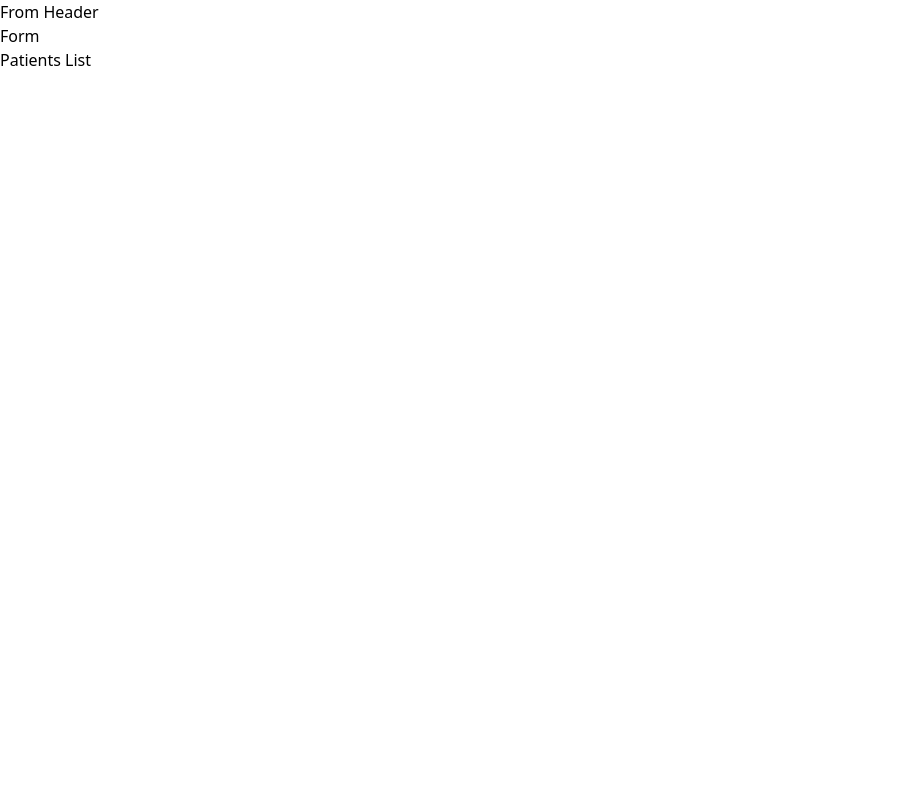
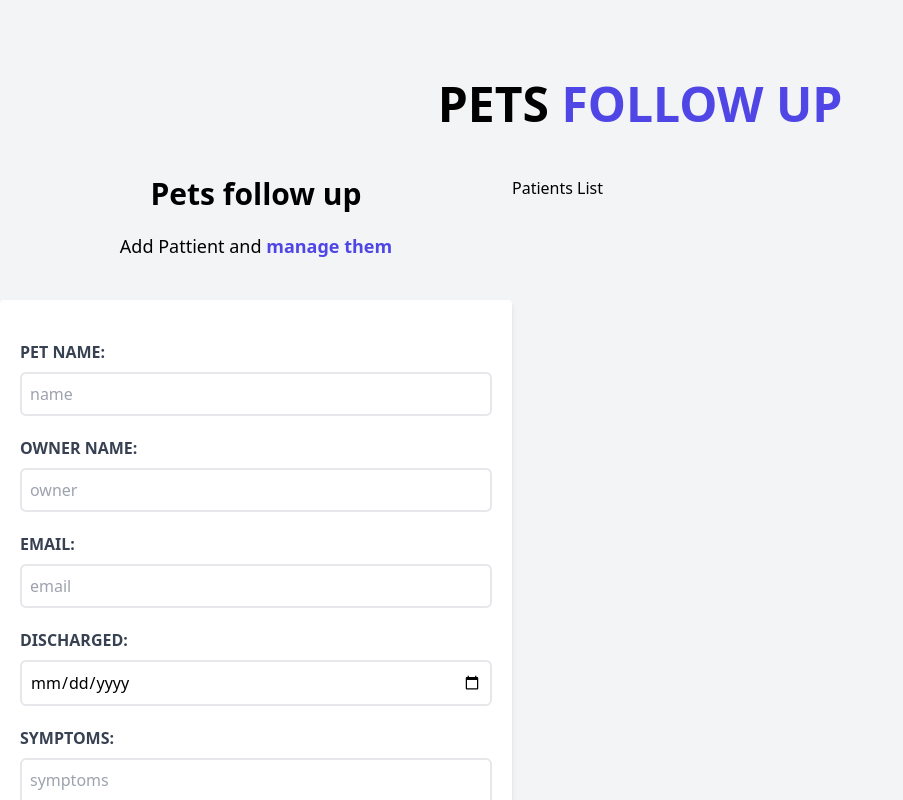
Before and after one commit to NancyMile/apptoint-react1, a React (Vite) app: page / in a window 1280 px wide. Shown: the top 800 px of the page, without its empty margins (0-903 px from the left). Built offline with nearby package versions, Linux system fonts and the light colour scheme.

Commit message:
components form, header, patient list created

```diff
--- a/index.html
+++ b/index.html
@@ -6,7 +6,7 @@
     <meta name="viewport" content="width=device-width, initial-scale=1.0" />
     <title>Appointments React</title>
   </head>
-  <body>
+  <body class="bg-gray-100 h-screen">
     <div id="root"></div>
     <script type="module" src="/src/main.jsx"></script>
   </body>
--- a/src/App.jsx
+++ b/src/App.jsx
@@ -5,11 +5,14 @@ import PatientsList from "./components/PatientsList";
 function App() {
 
   return (
-    <>
+    <div className="container mx-auto mt-20">
       <Header />
-      <Form />
-      <PatientsList/>
-    </>
+
+      <div className="mt-12 md:flex">
+        <Form />
+        <PatientsList/>
+      </div>
+    </div>
   )
 }
 
--- a/src/components/Form.jsx
+++ b/src/components/Form.jsx
@@ -1,7 +1,33 @@
 const Form = () =>{
   return (
-    <div>
-          <h2>Form</h2>
+    <div className="md:w-1/2 lg:w-2/5">
+      <h2 className="font-black text-3xl text-center">Pets follow up</h2>
+      <p className="text-lg mt-5 text-center mb-10">
+        Add Pattient and {' '} <span className="text-indigo-600 font-bold">manage them</span>
+      </p>
+      <form className="bg-white shadow-md rounded py-10 px-5 mb-10">
+        <div className="mb-5">
+          <label htmlFor="name" className="block text-gray-700 uppercase font-bold">Pet Name:</label>
+          <input id="name" type="text" placeholder="name" className="border-2 w-full p-2 mt-2 placeholder-gray-400 rounded-md"/>
+        </div>
+        <div className="mb-5">
+          <label htmlFor="owner" className="block text-gray-700 uppercase font-bold">Owner Name:</label>
+          <input id="owner" type="text" placeholder="owner" className="border-2 w-full p-2 mt-2 placeholder-gray-400 rounded-md"/>
+        </div>
+        <div className="mb-5">
+          <label htmlFor="email" className="block text-gray-700 uppercase font-bold">Email:</label>
+          <input id="email" type="email" placeholder="email" className="border-2 w-full p-2 mt-2 placeholder-gray-400 rounded-md"/>
+        </div>
+        <div className="mb-5">
+          <label htmlFor="discharged" className="block text-gray-700 uppercase font-bold">Discharged:</label>
+          <input id="discharged" type="date" className="border-2 w-full p-2 mt-2 placeholder-gray-400 rounded-md"/>
+        </div>
+        <div className="mb-5">
+          <label htmlFor="symptoms" className="block text-gray-700 uppercase font-bold">Symptoms:</label>
+          <textarea id="symptoms" placeholder="symptoms" className="border-2 w-full p-2 mt-2 placeholder-gray-400 rounded-md"/>
+        </div>
+        <input type="submit" value="Add Patient" className="bg-indigo-600 w-full cursor-pointer hover:bg-indigo-700 p-3 text-white uppercase font-bold" />
+      </form>
       </div>
   )
 }
--- a/src/components/Header.jsx
+++ b/src/components/Header.jsx
@@ -1,6 +1,8 @@
 function Header() {
     return (
-        <h1>From Header</h1>
+        <>
+            <h1 className="text-5xl font-bold uppercase font-black text-center w-1/2 mx-auto md:w-1/3">Pets {' '}<span className="text-indigo-600">Follow Up</span> </h1>
+        </>
     )
 }
 
--- a/src/components/PatientsList.jsx
+++ b/src/components/PatientsList.jsx
@@ -1,6 +1,8 @@
 const PatientsList = props => {
   return (
-    <h2>Patients List</h2>
+    <div className="w-1/2 lg:3/5">
+       <h2>Patients List</h2>
+    </div>
   )
 }
 
```
